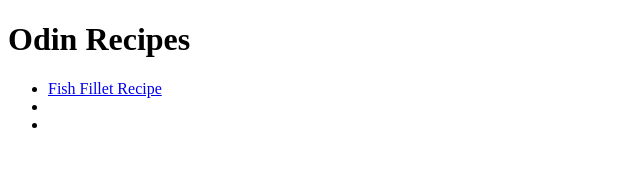
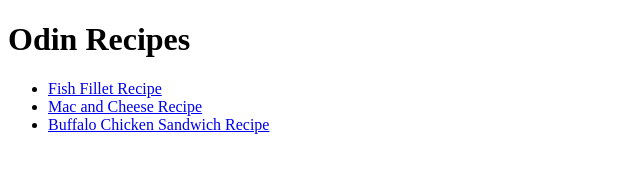
Before and after one commit to JebGuiling/odin-recipes, a plain HTML site: page index.html in a window 1280 px wide. Shown: the whole page, without its empty margins (0-640 px from the left). Drawn offline with Linux system fonts and the light colour scheme.

Commit message:
forgot to update index.html

```diff
--- a/index.html
+++ b/index.html
@@ -9,8 +9,8 @@
         <h1>Odin Recipes</h1>
         <ul>
         <li><a href="recipes/fish_fillet.html" rel="noopener noreferrer">Fish Fillet Recipe</a></li>
-        <li><a href="recipes/mac_and_cheese.html" rel="noopener noreferrer"></a></li>
-        <li><a href="recipes/buffalo_chicken_sandwich" rel="noopener noreferrer"></a></li>
+        <li><a href="recipes/mac_and_cheese.html" rel="noopener noreferrer">Mac and Cheese Recipe</a></li>
+        <li><a href="recipes/buffalo_chicken_sandwich.html" rel="noopener noreferrer">Buffalo Chicken Sandwich Recipe</a></li>
         </ul>
 
 
```
